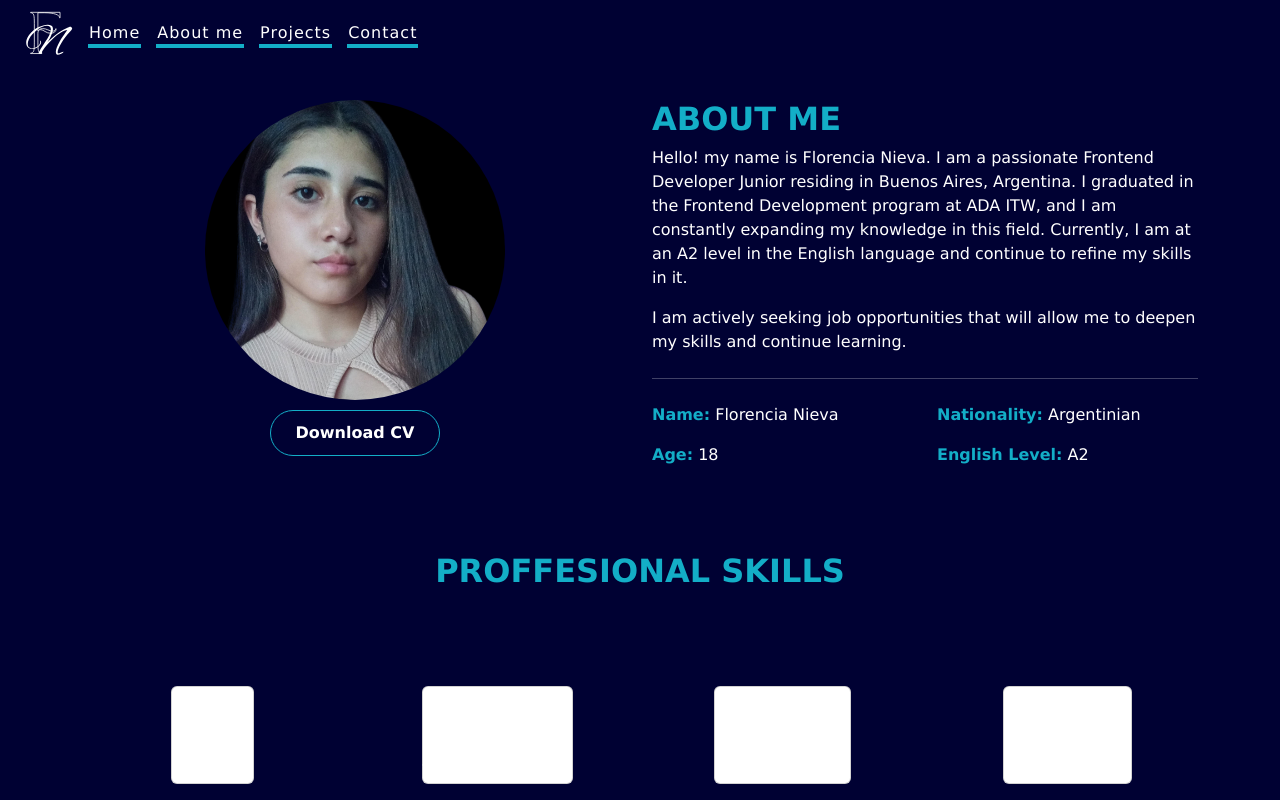
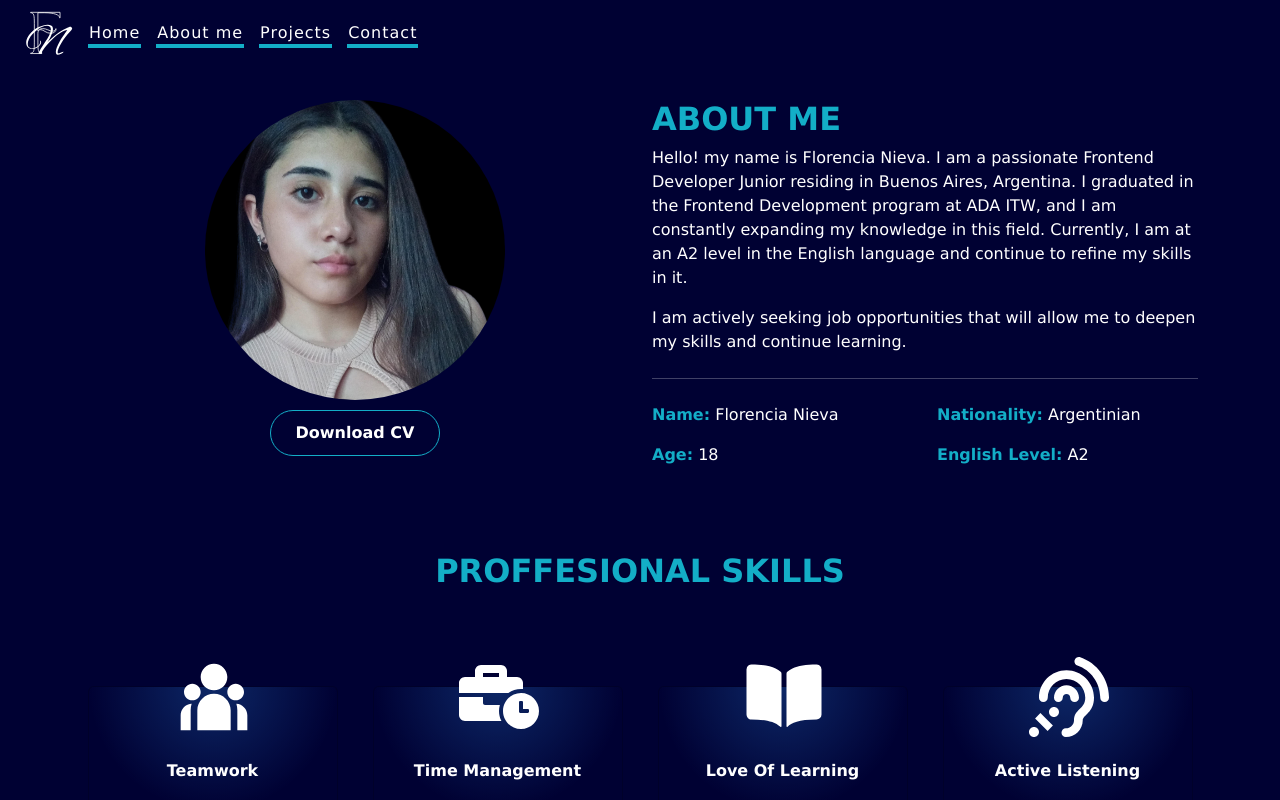
Before and after one commit to FlorenciaNieva/Portfolio-2, a React (Vite) app: page /about-me in a window 1280 px wide. Shown: the top 800 px of the page. Built offline with nearby package versions, Linux system fonts and the light colour scheme; no server answers.

Commit message:
Agrego estilos para las tarjetas de las habilidades blandas

```diff
--- a/src/App.css
+++ b/src/App.css
@@ -177,6 +177,26 @@ nav .link:hover {
   font-weight: bold;
 }
 
+.card-soft-skill {
+  padding: 0px 30px 30px 30px;
+  width: 250px;
+  height: 150px !important;
+  background-color: #000133 !important;
+  background-image: radial-gradient(circle closest-corner at 50% 0, rgb(51, 153, 255, .25), rgb(112, 253, 174, 0));
+  font-weight: bold;
+  transition: transform .6s;
+}
+
+.card-soft-skill:hover {
+  transform: translate(0, -8px);
+}
+
+.soft-skill-icon {
+  top: -30px;
+  left: 85px;
+  z-index: 1;
+}
+
 /* ----- Projects ----- */
 
 .container-projects {
```
